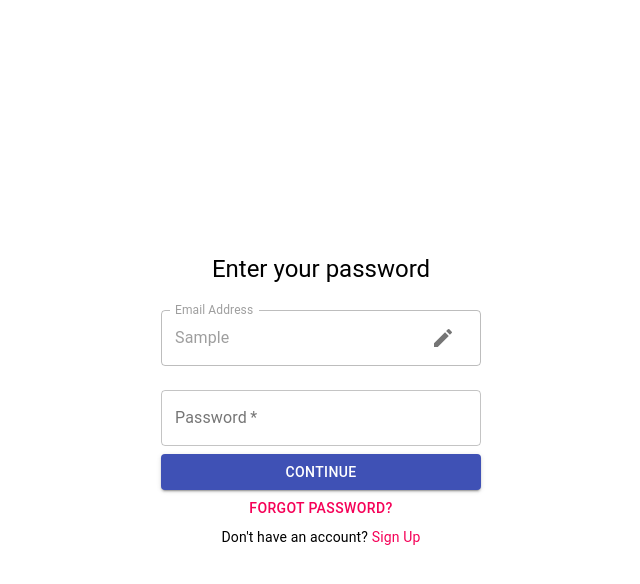
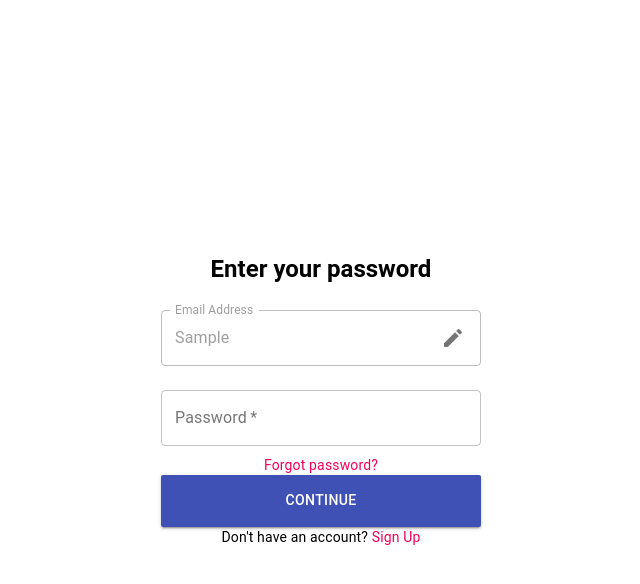
Before and after one commit to arthurjis/nplace_llm, a React (Create React App) app in the folder web_chat/: page /login in a window 1280 px wide. Both pictures are taken after typing "Sample" into the empty fields and a click on the button "CONTINUE". Shown: the top 584 px of the page, without its empty margins (319-959 px from the left). Built offline with nearby package versions, Linux system fonts and the light colour scheme.

Commit message:
Update Login.js

```diff
--- a/web_chat/src/components/Login.js
+++ b/web_chat/src/components/Login.js
@@ -26,9 +26,9 @@ function Login({ onLogin }) {
 
   return (
     <Grid container justifyContent="center" alignItems="center" style={{ minHeight: '100vh' }}>
-      <Grid item xs={12} sm={4} md={3}>
+      <div style={{ width: '320px' }}>
         <form onSubmit={handleContinue}>
-          <Typography variant="h5" component="h2" gutterBottom>
+          <Typography variant="h5" component="h2" gutterBottom style={{ fontWeight: 'bold' }}>
             {step === 1 ? 'Welcome back' : 'Enter your password'}
           </Typography>
           {step === 1 ? (
@@ -41,6 +41,9 @@ function Login({ onLogin }) {
               autoFocus
               value={email}
               onChange={(e) => setEmail(e.target.value)}
+              InputProps={{
+                style: { height: "52px", borderRadius: 2 }
+              }}
             />
           ) : (
             <>
@@ -54,7 +57,7 @@ function Login({ onLogin }) {
                 InputProps={{
                     endAdornment: (
                       <InputAdornment position="end">
-                        <IconButton onClick={() => setStep(1)}>
+                        <IconButton onClick={() => setStep(1)} style={{ backgroundColor: 'transparent', position: 'relative', right: '-10px' }}>
                           <EditIcon />
                         </IconButton>
                       </InputAdornment>
@@ -73,27 +76,32 @@ function Login({ onLogin }) {
               />
             </>
           )}
+
+          {step === 2 && (
+            // TODO implement forgot password
+            <Link component={RouterLink} to="/register" color="secondary" variant="body2" style={{ textTransform: 'none', backgroundColor: 'transparent', textDecoration: 'none' }}>
+              Forgot password?
+            </Link>
+          )}
+
           <Button
             type="submit"
             fullWidth
             variant="contained"
             color="primary"
+            style={{ height: "52px", borderRadius: 2 }}
           >
             Continue
           </Button>
-          {step === 2 && (
-            <Link component={Button} color="secondary">
-              Forgot password?
-            </Link>
-          )}
+
           <Typography variant="body2">
             Don't have an account?{' '}
-            <Link component={RouterLink} to="/register" variant="body2" color="secondary">
+            <Link component={RouterLink} to="/register" variant="body2" color="secondary" style={{ textTransform: 'none', backgroundColor: 'transparent', textDecoration: 'none' }}>
               Sign Up
             </Link>
           </Typography>
         </form>
-      </Grid>
+      </div>
     </Grid>
   );
 }
```
